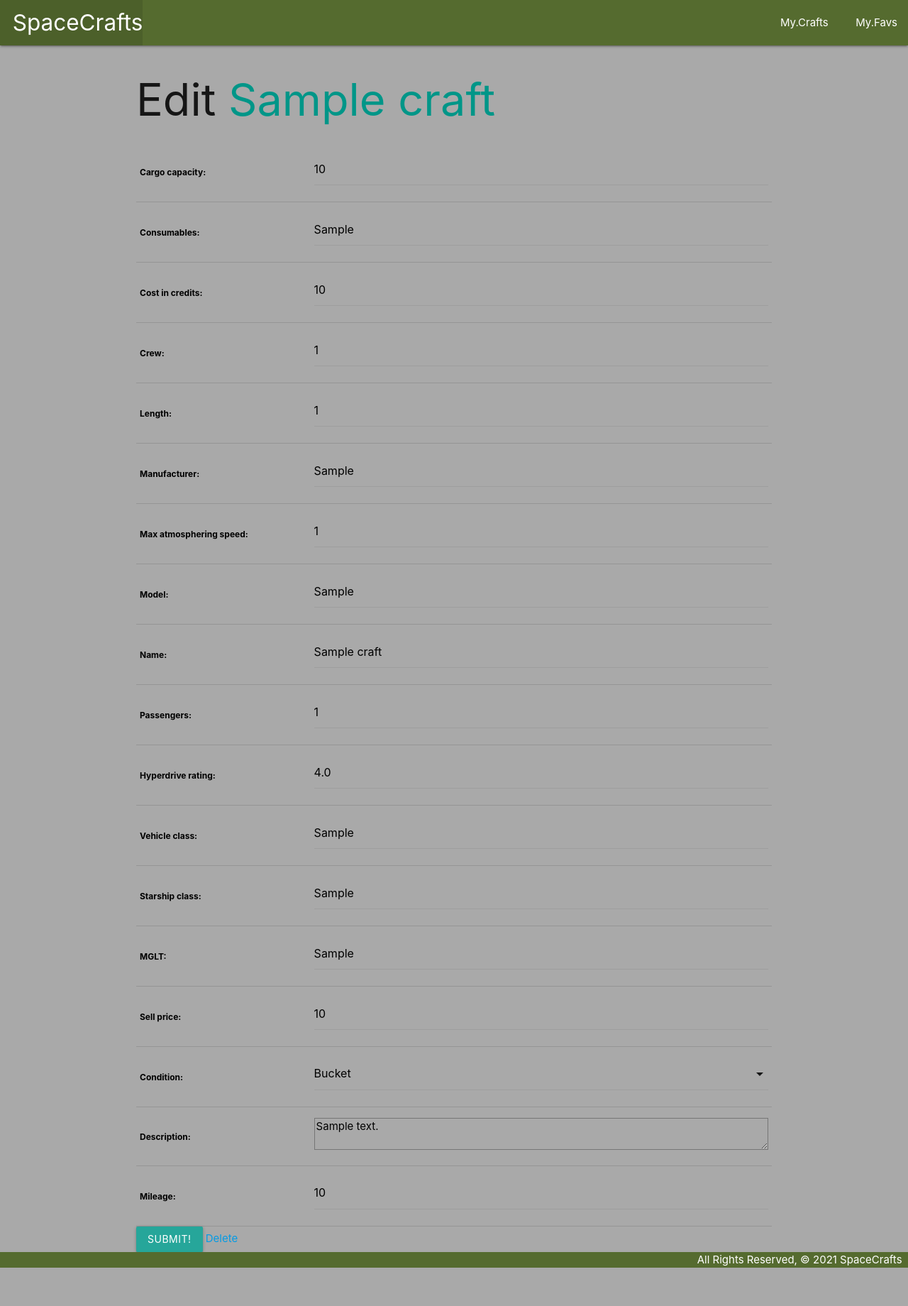
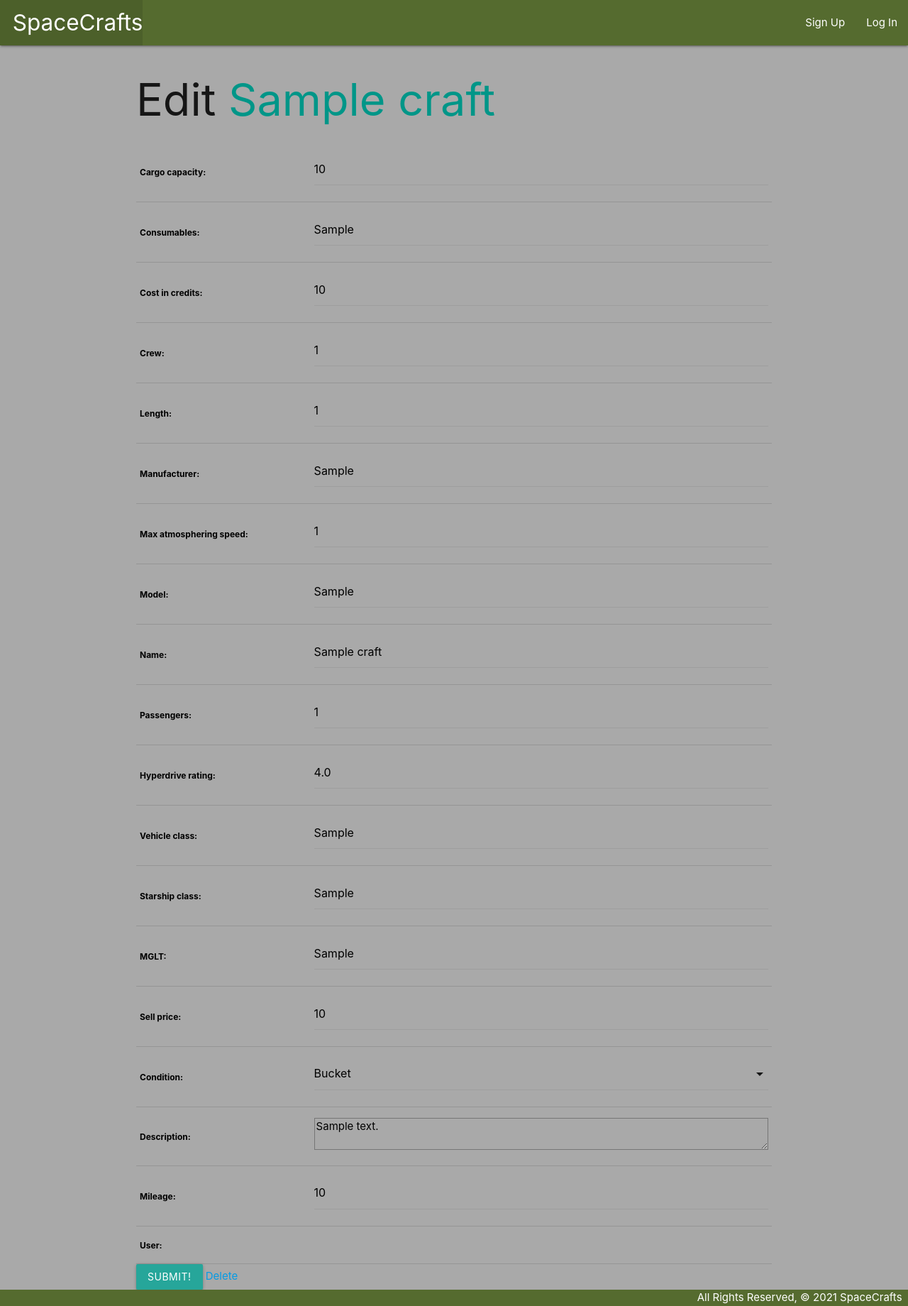
Before and after one commit to danny-shindel/spacecrafts, a Django app: page /crafts/1/update in a window 1280 px wide. Shown: the whole page at 71% size. Before the commit the page ends 1786 px from the top, so only its background shows below. Run offline with Django 3.2, Linux system fonts and the light colour scheme; tables that the repository leaves empty hold one stand-in row (values such as "Sample post").

Commit message:
new user add a ship, checkpoint

```diff
--- a/main_app/models.py
+++ b/main_app/models.py
@@ -1,5 +1,6 @@
 from django.db import models
 from django.urls import reverse
+from django.contrib.auth.models import User
 
 # Create your models here.
 class Craft(models.Model):
@@ -38,6 +39,7 @@ class Craft(models.Model):
     description = models.TextField(max_length=1000)
     mileage = models.IntegerField()
     date_created = models.DateTimeField(auto_now=True)
+    user = models.ForeignKey(User, on_delete=models.CASCADE)
 
     def __str__(self):
         return self.name
--- a/main_app/static/css/style.css
+++ b/main_app/static/css/style.css
@@ -38,3 +38,7 @@ label{
 .container > form > table > tbody > tr:nth-of-type(12) {
   display:none;
 }
+
+.col.s6 > form > p:nth-of-type(20) {
+  display:none;
+}
--- a/main_app/templates/base.html
+++ b/main_app/templates/base.html
@@ -19,8 +19,13 @@
           <li><a href="/" class="left brand-logo">&nbsp;&nbsp;SpaceCrafts</a></li>
         </ul>
         <ul class="right">
-          <li><a href="/crafts/" >&nbsp;&nbsp;My.Crafts</a></li>
-          <li><a href="/" >&nbsp;&nbsp;My.Favs</a></li>
+          {% if user.is_authenticated %}
+            <li><a href="/crafts/" >&nbsp;&nbsp;My.Crafts</a></li>
+            <li><a href="/" >&nbsp;&nbsp;My.Favs</a></li>
+          {% else %}
+            <li><a href="{% url 'signup' %}">Sign Up</a></li>
+            <li><a href="{% url 'login' %}">Log In</a></li>
+          {% endif %}
         </ul>
       </div>
     </nav>
--- a/main_app/templates/spacecrafts/form.html
+++ b/main_app/templates/spacecrafts/form.html
@@ -12,11 +12,8 @@
 </div>
 
 <script>
-
-
   const conditionEl = document.getElementById("id_condition");
   M.FormSelect.init(conditionEl);
-
 </script>
 
 {% endblock %}
--- a/main_app/urls.py
+++ b/main_app/urls.py
@@ -13,4 +13,5 @@ urlpatterns = [
   path('crafts/<int:pk>/detail', views.CraftDetail.as_view(), name='detail'),
   path('crafts/<int:pk>/update', views.CraftUpdate.as_view(), name='crafts_update'),
   path('crafts/<int:pk>/delete', views.CraftDelete.as_view(), name='crafts_delete'),
+  path('accounts/signup/', views.signup, name='signup'),
 ]
--- a/main_app/views.py
+++ b/main_app/views.py
@@ -3,7 +3,8 @@ from .models import Craft
 from .forms import CraftForm
 from django.views.generic import ListView, UpdateView, DeleteView, DetailView
 import requests
-
+from django.contrib.auth import login
+from django.contrib.auth.forms import UserCreationForm
 
 # Create your views here.
 
@@ -12,7 +13,7 @@ class Index(ListView):
     fields = ['name']
 
 def user_index(request):
-    crafts = Craft.objects.all()
+    crafts = Craft.objects.filter(user=request.user)
     return render(request, 'spacecrafts/index.html', { 'crafts': crafts })
 
 def search(request):
@@ -35,8 +36,28 @@ def create(request):
     form = CraftForm(request.POST)
     if form.is_valid():
         instance = form.save(commit=False)
+        instance.user = request.user
         instance.save()
     return redirect('/')
+
+def signup(request):
+  error_message = ''
+  if request.method == 'POST':
+    # This is how to create a 'user' form object
+    # that includes the data from the browser
+    form = UserCreationForm(request.POST)
+    if form.is_valid():
+      # This will add the user to the database
+      user = form.save()
+      # This is how we log a user in via code
+      login(request, user)
+      return redirect('index')
+    else:
+      error_message = 'Invalid sign up - try again'
+  # A bad POST or a GET request, so render signup.html with an empty form
+  form = UserCreationForm()
+  context = {'form': form, 'error_message': error_message}
+  return render(request, 'registration/signup.html', context)
 
 class CraftUpdate(UpdateView):
     model = Craft
--- a/spacecrafts/settings.py
+++ b/spacecrafts/settings.py
@@ -120,6 +120,9 @@ USE_TZ = True
 
 STATIC_URL = '/static/'
 
+LOGIN_REDIRECT_URL = '/crafts/'
+LOGOUT_REDIRECT_URL = '/'
+
 # Default primary key field type
 # https://docs.djangoproject.com/en/3.2/ref/settings/#default-auto-field
 
--- a/spacecrafts/urls.py
+++ b/spacecrafts/urls.py
@@ -19,6 +19,7 @@ from django.urls import path, include
 urlpatterns = [
     path('admin/', admin.site.urls),
     path('', include('main_app.urls')),
+    path('accounts/', include('django.contrib.auth.urls')),
 
 
 ]
```
Also changed, not shown: main_app/templates/registration/login.html (added, +13 -0 lines), main_app/templates/registration/signup.html (added, +14 -0 lines), main_app/migrations/0002_craft_user.py (added).
